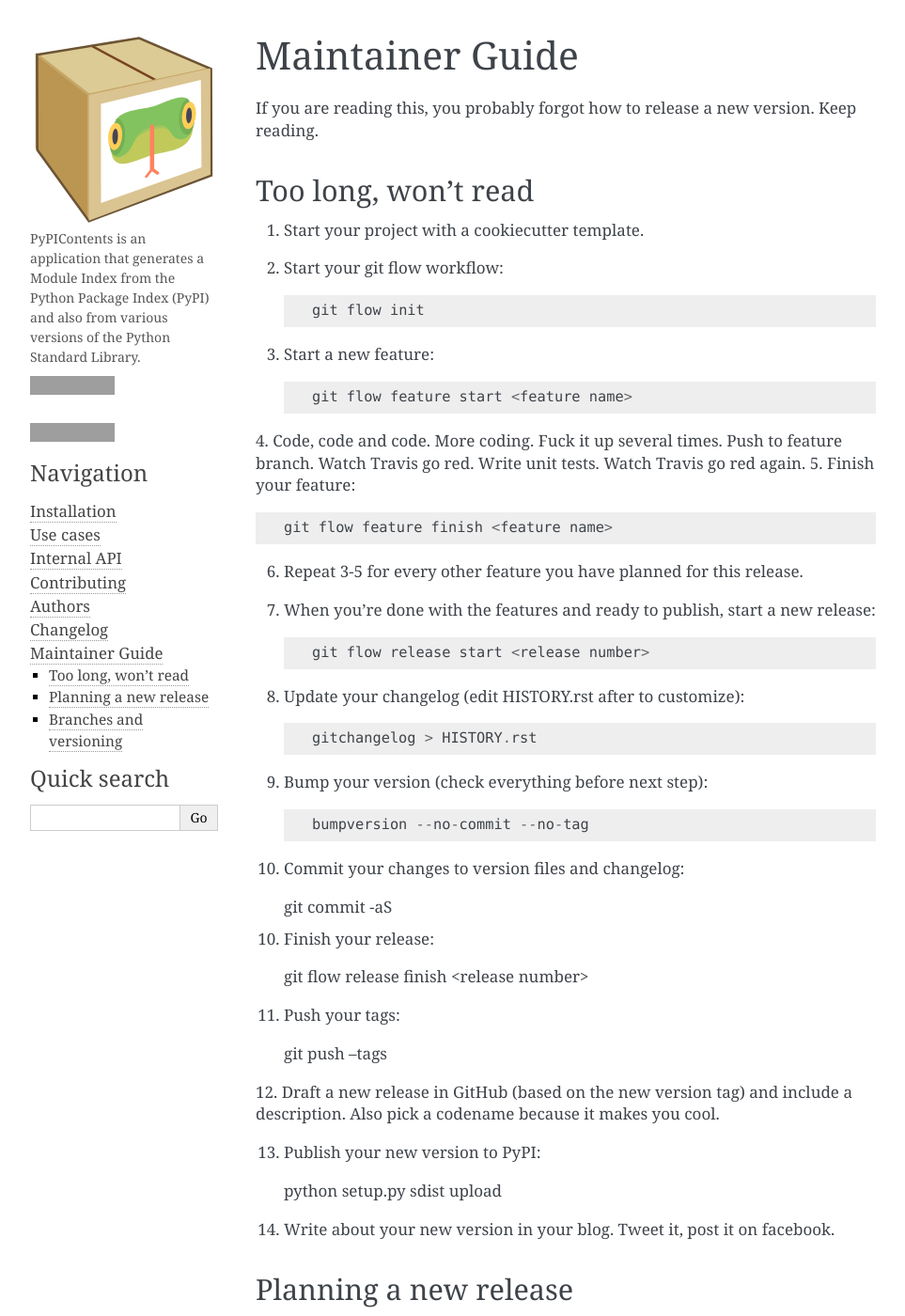
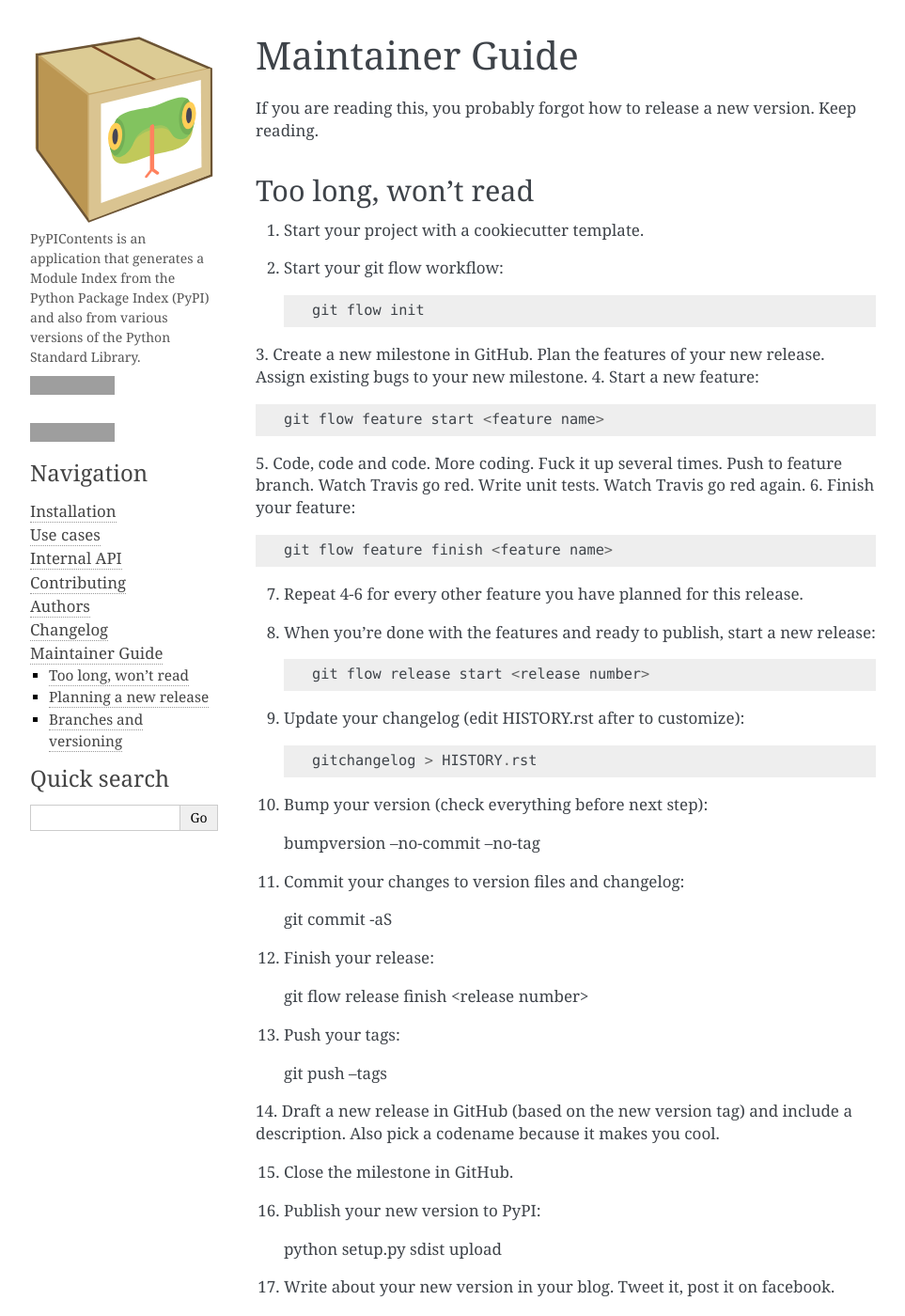
Before and after one commit to LuisAlejandro/pypicontents, a Sphinx documentation site: the page built from docs/maintainer.rst, in a window 1280 px wide and 1400 px high. Shown: the whole window at 94% size, without its empty margins (148-1111 px from the left). Built offline with Sphinx 7.4.7, drawn with Linux system fonts in a browser that asks for light colours; grey boxes are pictures that could not be loaded.

Commit message:
[REF] Improving maintainer info.

```diff
--- a/docs/maintainer.rst
+++ b/docs/maintainer.rst
@@ -12,49 +12,53 @@ Too long, won't read
 
     git flow init
 
-3. Start a new feature::
+3. Create a new milestone in GitHub. Plan the features of your new release. Assign
+existing bugs to your new milestone.
+4. Start a new feature::
 
     git flow feature start <feature name>
 
-4. Code, code and code. More coding. Fuck it up several times. Push to feature
+5. Code, code and code. More coding. Fuck it up several times. Push to feature
 branch. Watch Travis go red. Write unit tests. Watch Travis go red again.
-5. Finish your feature::
+6. Finish your feature::
 
     git flow feature finish <feature name>
 
-6. Repeat 3-5 for every other feature you have planned for this release.
-7. When you're done with the features and ready to publish, start a new release::
+7. Repeat 4-6 for every other feature you have planned for this release.
+8. When you're done with the features and ready to publish, start a new release::
 
     git flow release start <release number>
 
-8. Update your changelog (edit HISTORY.rst after to customize)::
+9. Update your changelog (edit HISTORY.rst after to customize)::
 
     gitchangelog > HISTORY.rst
 
-9. Bump your version (check everything before next step)::
+10. Bump your version (check everything before next step)::
 
     bumpversion --no-commit --no-tag
 
-10. Commit your changes to version files and changelog::
+11. Commit your changes to version files and changelog::
 
     git commit -aS
 
-10. Finish your release::
+12. Finish your release::
 
     git flow release finish <release number>
 
-11. Push your tags::
+13. Push your tags::
 
     git push --tags
 
-12. Draft a new release in GitHub (based on the new version tag) and include
+14. Draft a new release in GitHub (based on the new version tag) and include
 a description. Also pick a codename because it makes you cool.
 
-13. Publish your new version to PyPI::
+15. Close the milestone in GitHub.
+
+16. Publish your new version to PyPI::
 
     python setup.py sdist upload
 
-14. Write about your new version in your blog. Tweet it, post it on facebook.
+17. Write about your new version in your blog. Tweet it, post it on facebook.
 
 Planning a new release
 ----------------------
```
